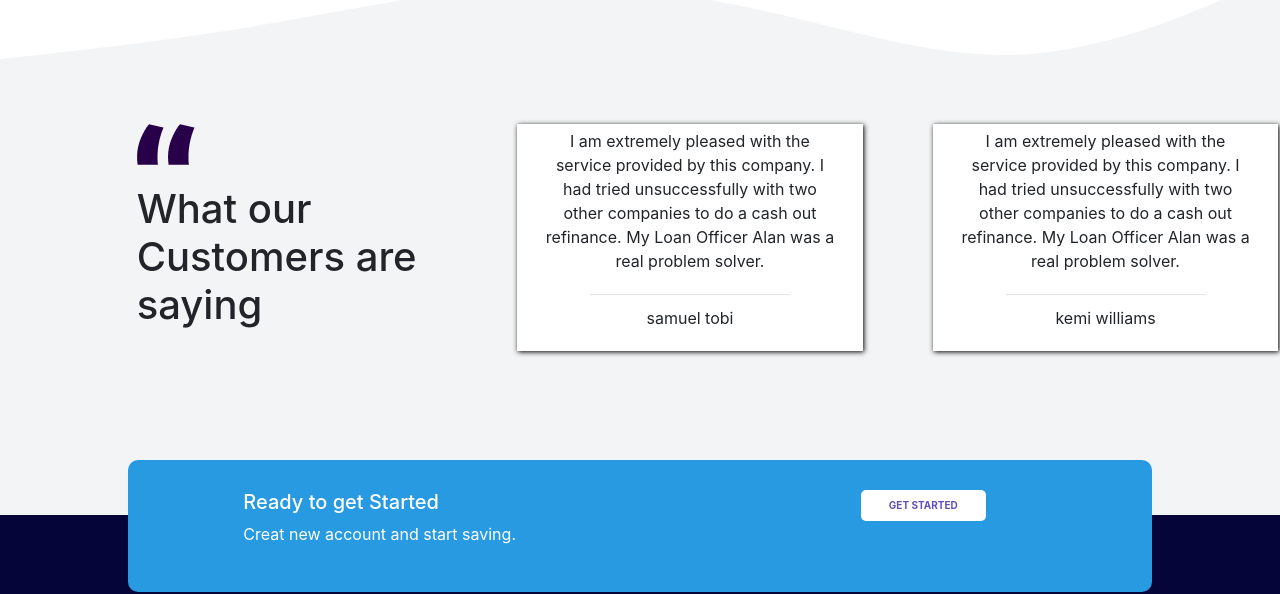
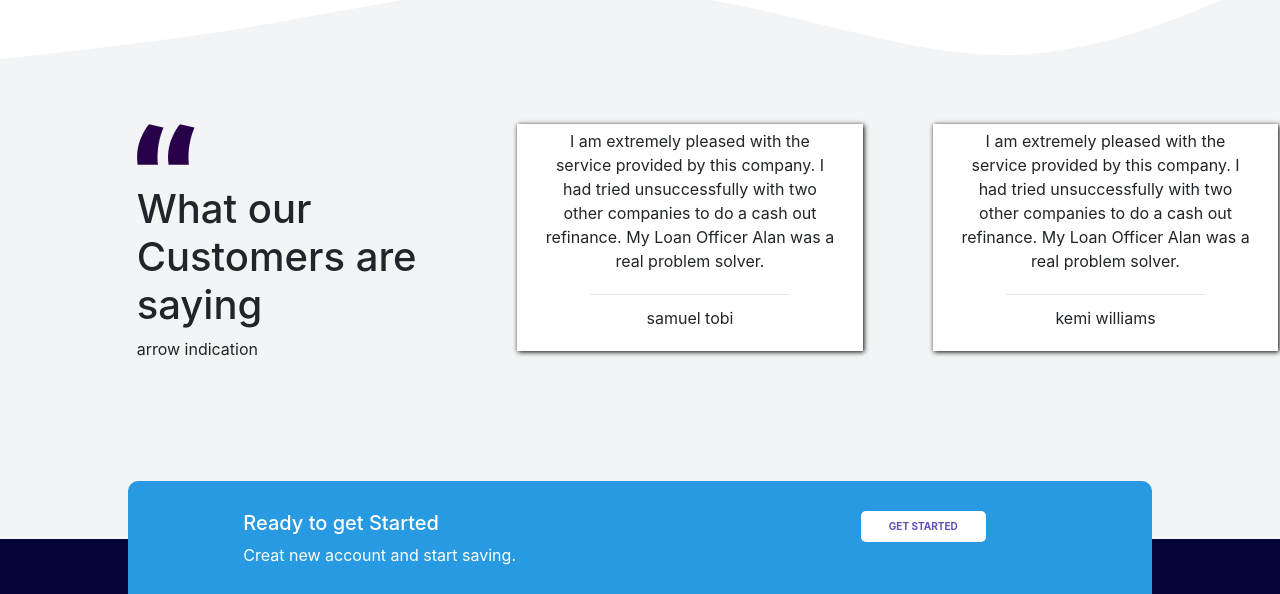
Before and after one commit to victoria3195/acadasave-main1, a plain HTML site: page index.html in a window 1280 px wide. Shown: the part 3620-4214 px from the top of the page. Drawn offline with nearby package versions, Linux system fonts and the light colour scheme.

Commit message:
arrow indication

```diff
--- a/index.html
+++ b/index.html
@@ -292,6 +292,7 @@
                         <div class="col-xs-12 c0l-sm-12 col-md-12 col-lg-4 col-xl-4" id="imgl">
                             <img src="./assets/quote.png" alt="" >
                             <h1>What our <br> Customers are <br> saying</h1>
+                            arrow indication
                         </div>
                         <div class="col-xs-12 c0l-sm-12 col-md-12 col-lg-4 col-xl-4">
                             <div class="card-s">
```
